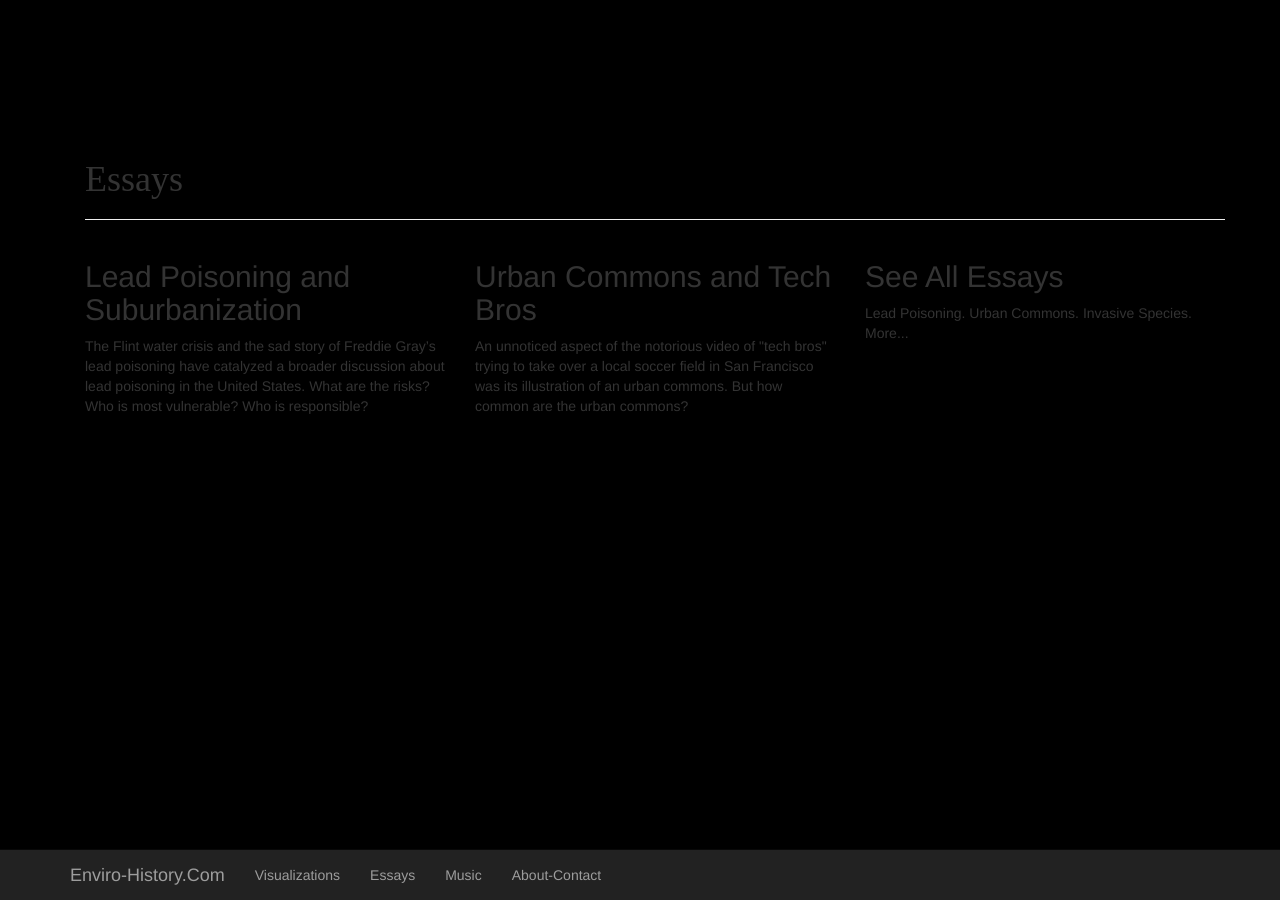
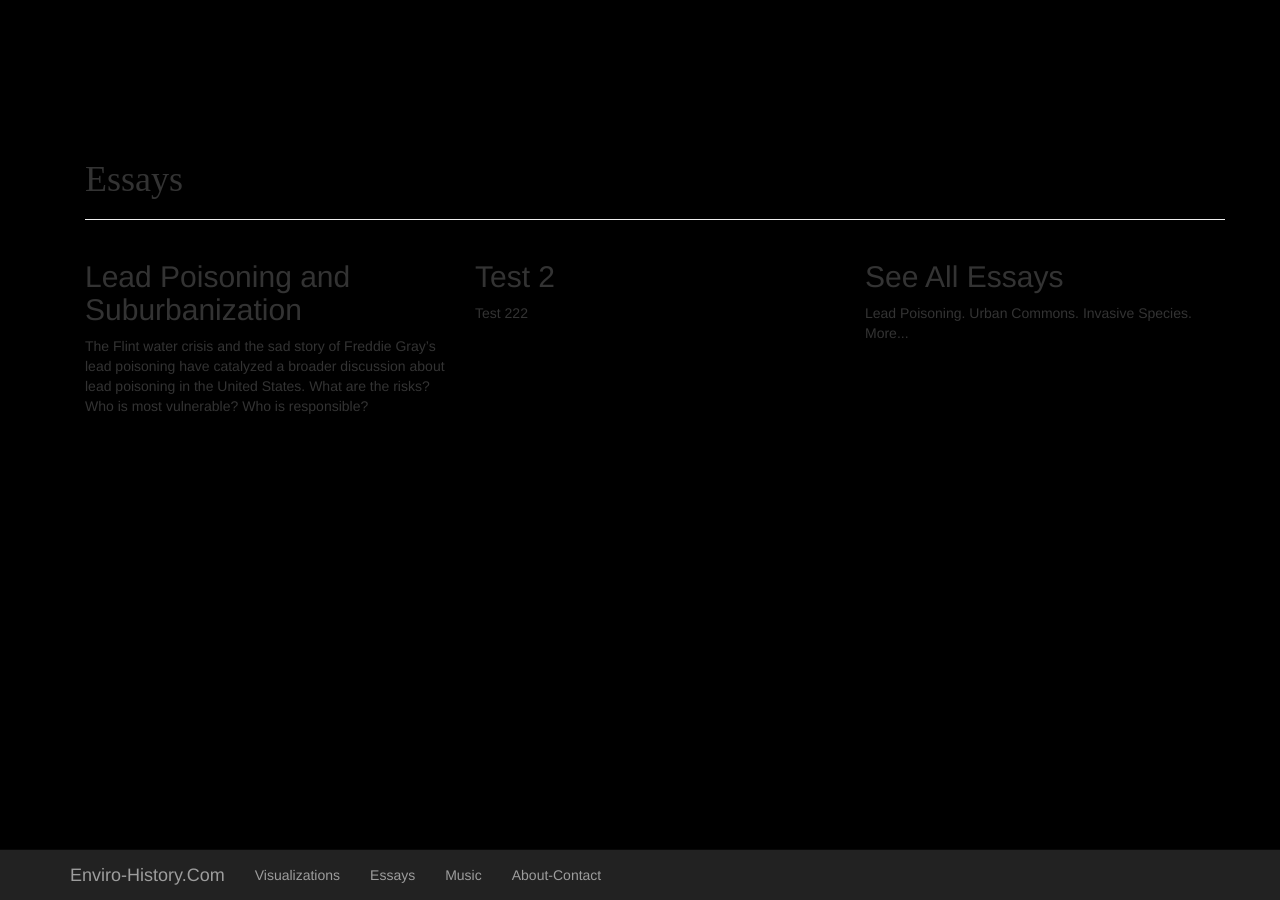
Before and after one commit to leiffredrickson/enviro-history, a Jekyll site: the page built from index.html, in a window 1280 px wide and 900 px high, scrolled down 2089 px. Built offline with Jekyll 4.4.1, drawn with Linux system fonts in a browser that asks for light colours; nearby versions of some CDN libraries; library files that are not in the unit come from our copies; a script that is not in the unit is left out.

Commit message:
change index

```diff
--- a/_config.yml
+++ b/_config.yml
@@ -26,7 +26,7 @@ github_username:  jekyll
 
 # Build settings
 markdown: kramdown
-theme: minima
+theme: minima #probably don't need this#
 gems:
   - jekyll-feed
 exclude:
--- a/index.html
+++ b/index.html
@@ -36,8 +36,8 @@ title: Enviro-History
         <p>The Flint water crisis and the sad story of Freddie Gray’s lead poisoning have catalyzed a broader discussion about lead poisoning in the United States. What are the risks? Who is most vulnerable? Who is responsible?</p>
       </div>
       <div class="col-md-4">
-        <h2>Urban Commons and Tech Bros</h2>
-        <p>An unnoticed aspect of the notorious video of "tech bros" trying to take over a local soccer field in San Francisco was its illustration of an urban commons. But how common are the urban commons?</p>
+        <h2>Test 2</h2>
+        <p>Test 222</p>
      </div>
       <div class="col-md-4">
         <h2>See All Essays</h2>
```
